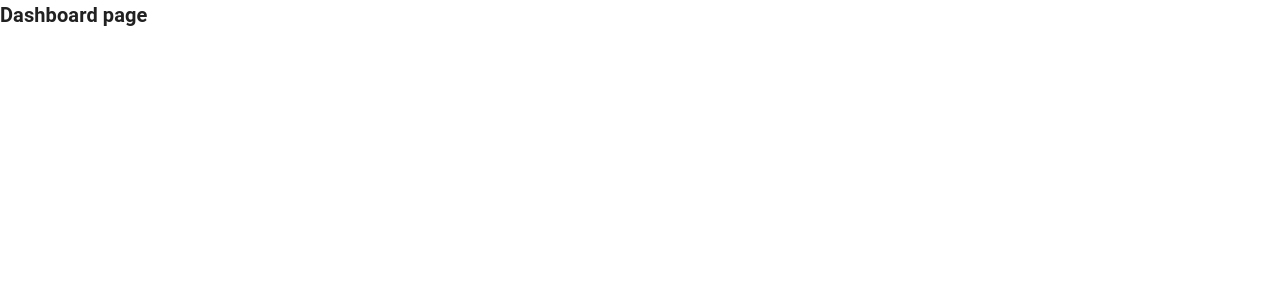
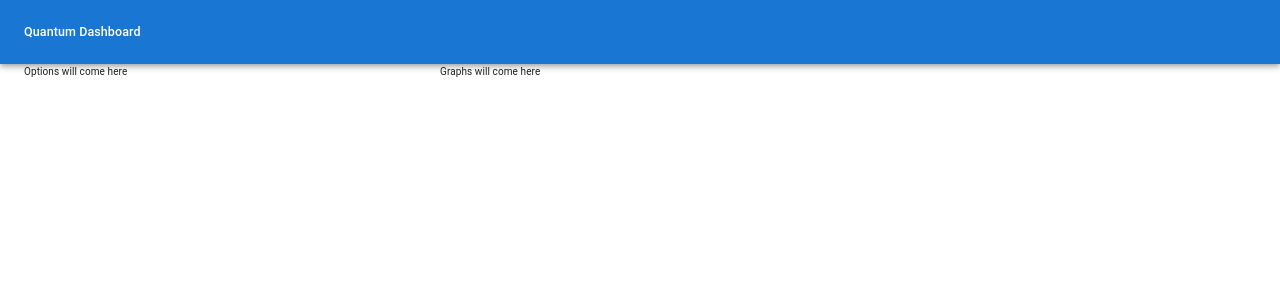
Before and after one commit to F4nt4stic-Four/dashboard, a React (Create React App) app: page / in a window 1280 px wide. Shown: the top 300 px of the page. Built offline with nearby package versions, Linux system fonts and the light colour scheme.

Commit message:
Base layout design

```diff
--- a/src/App.js
+++ b/src/App.js
@@ -1,6 +1,17 @@
+import { Container, Grid2 } from "@mui/material";
+import { Header } from "./components";
+
 function App() {
   return (
-    <h1>Dashboard page</h1>
+    <>
+      <Header />
+      <Container maxWidth="none" sx={{ flex: 1, overflow: "auto" }}>
+        <Grid2 container spacing={2}>
+          <Grid2 size={4}>Options will come here</Grid2>
+          <Grid2 size={8}>Graphs will come here</Grid2>
+        </Grid2>
+      </Container>
+    </>
   );
 }
 
--- /dev/null
+++ b/src/components/Header/Header.js
@@ -0,0 +1,15 @@
+import AppBar from "@mui/material/AppBar";
+import Toolbar from "@mui/material/Toolbar";
+import Typography from "@mui/material/Typography";
+
+export const Header = () => {
+  return (
+    <AppBar position="static">
+      <Toolbar>
+        <Typography variant="h6" component="div" sx={{ flexGrow: 1 }}>
+          Quantum Dashboard
+        </Typography>
+      </Toolbar>
+    </AppBar>
+  );
+};
--- /dev/null
+++ b/src/components/Header/index.js
@@ -0,0 +1 @@
+export {Header} from './Header'
--- /dev/null
+++ b/src/components/index.js
@@ -0,0 +1 @@
+export * from './Header'
--- a/src/theme/index.js
+++ b/src/theme/index.js
@@ -1,27 +1,24 @@
 import { createTheme } from "@mui/material";
 
 const theme = createTheme({
-    components: {
-        MuiCssBaseline: {
-            styleOverrides:
-                `
+  components: {
+    MuiCssBaseline: {
+      styleOverrides: `
                     * {
                         margin: 0;
                         box-sizing: border-box;
                     }
                     html {
                         font-size: 62.5%;
-                        height: 100%;
-                    }
-                    body {
-                        height: 100%;
                     }
                     #root {
-                        height: 100%;
+                        height: 100vh;
+                        display: flex;
+                        flex-direction: column;
                     }
-                `
-        }
-    }
-})
+                `,
+    },
+  },
+});
 
 export default theme;
```
